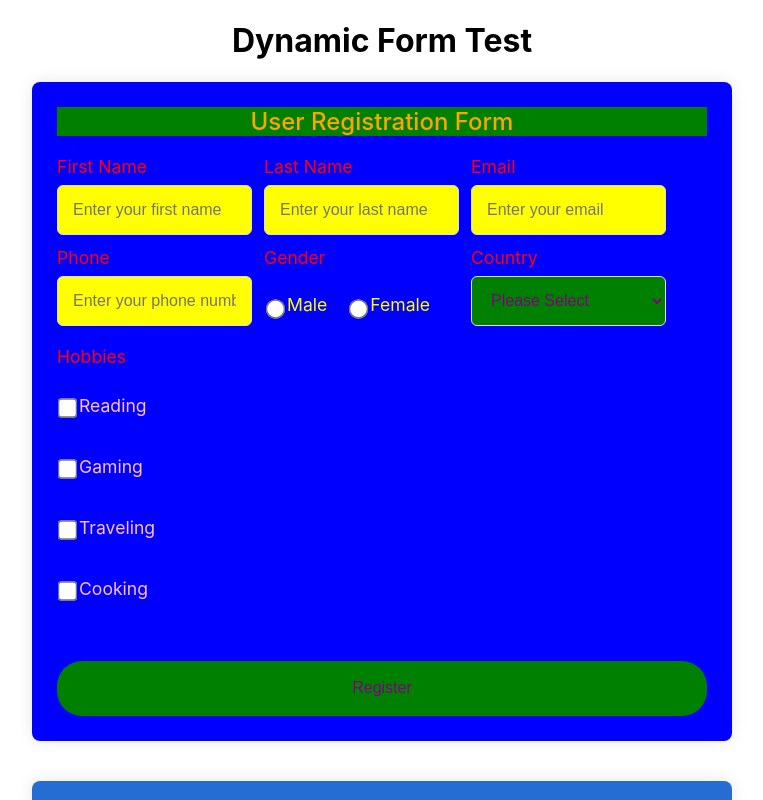
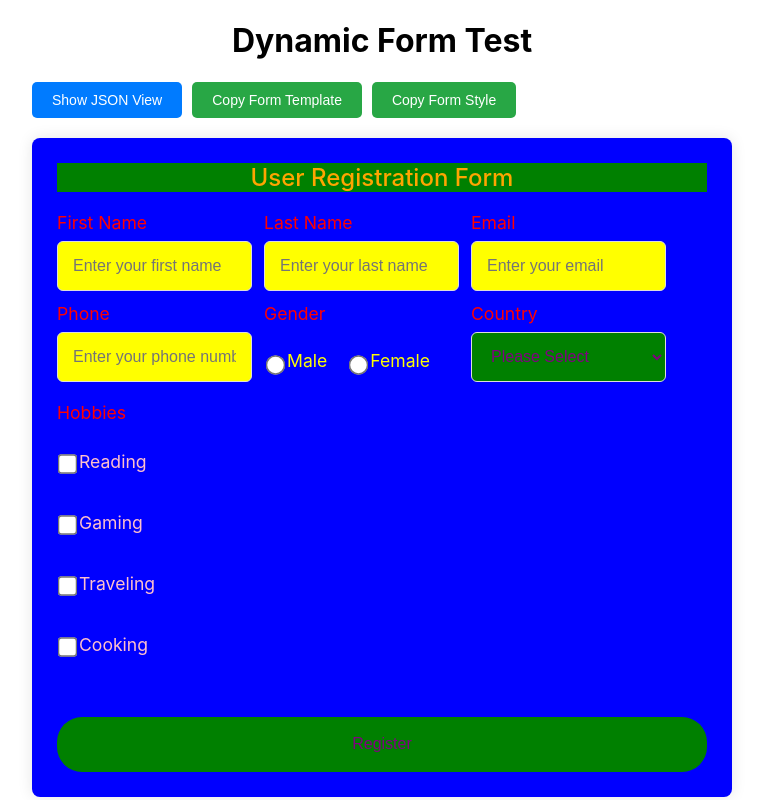
Before and after one commit to bahylol/form-creator, a React (Create React App) app: page / in a window 1280 px wide. Shown: the top 800 px of the page, without its empty margins (258-1021 px from the left). Built offline with nearby package versions, Linux system fonts and the light colour scheme.

Commit message:
added form views to show json and copy the template and style

```diff
--- a/src/App.js
+++ b/src/App.js
@@ -1,5 +1,5 @@
 import './App.css';
-import FormCreator from './components/FormCreator';
+import FormViews from './components/FormViews';
 
 function App() {
 
@@ -177,10 +177,10 @@ function App() {
       <h1>Dynamic Form Test</h1>
 
       <div className="Page">
-        <FormCreator
+        <FormViews
           formTemplate={formTemplate1}
           formStyle={formStyle1}
-          onSubmit={handleFormSubmit}
+          handleFormSubmit={handleFormSubmit}
         />
       </div>
 
@@ -188,9 +188,9 @@ function App() {
       <br />
 
       <div className="Page">
-        <FormCreator
+        <FormViews
           formTemplate={formTemplate2}
-          onSubmit={handleFormSubmit}
+          handleFormSubmit={handleFormSubmit}
         />
       </div>
 
--- /dev/null
+++ b/src/components/FormViews.jsx
@@ -0,0 +1,80 @@
+import React, { useState } from 'react';
+import FormCreator from './FormCreator';
+
+const FormViews = ({ formTemplate, formStyle, handleFormSubmit }) => {
+    const [view, setView] = useState('form'); // 'form' or 'json'
+
+    const copyToClipboard = (data, dataType) => {
+        navigator.clipboard.writeText(JSON.stringify(data, null, 2))
+            .then(() => alert(`${dataType} copied to clipboard!`))
+            .catch(() => alert(`Failed to copy ${dataType}.`));
+    };
+
+    const buttonStyle = {
+        padding: '10px 20px',
+        backgroundColor: '#007BFF',
+        color: '#fff',
+        border: 'none',
+        borderRadius: '5px',
+        cursor: 'pointer',
+        fontSize: '14px',
+    };
+
+    const buttonContainerStyle = {
+        display: 'flex',
+        gap: '10px',
+        marginBottom: '20px',
+    };
+
+    const copyButtonStyle = {
+        ...buttonStyle,
+        backgroundColor: '#28A745', // Green for copy buttons
+    };
+
+    return (
+        <div>
+            <div style={buttonContainerStyle}>
+                <button
+                    style={buttonStyle}
+                    onClick={() => setView(view === 'form' ? 'json' : 'form')}
+                >
+                    {view === 'form' ? 'Show JSON View' : 'Show Form View'}
+                </button>
+                <button
+                    style={copyButtonStyle}
+                    onClick={() => copyToClipboard(formTemplate, 'Form Template')}
+                >
+                    Copy Form Template
+                </button>
+                <button
+                    style={copyButtonStyle}
+                    onClick={() => copyToClipboard(formStyle, 'Form Style')}
+                >
+                    Copy Form Style
+                </button>
+            </div>
+
+            {view === 'form' ? (
+                <FormCreator
+                    formTemplate={formTemplate}
+                    formStyle={formStyle}
+                    onSubmit={handleFormSubmit}
+                />
+            ) : (
+                <>
+                    <div>
+                        <h2>Form Template:</h2>
+                        <pre>{JSON.stringify(formTemplate, null, 2)}</pre>
+                    </div>
+
+                    <div>
+                        <h2>Form Style:</h2>
+                        <pre>{JSON.stringify(formStyle, null, 2)}</pre>
+                    </div>
+                </>
+            )}
+        </div>
+    );
+};
+
+export default FormViews;
```
